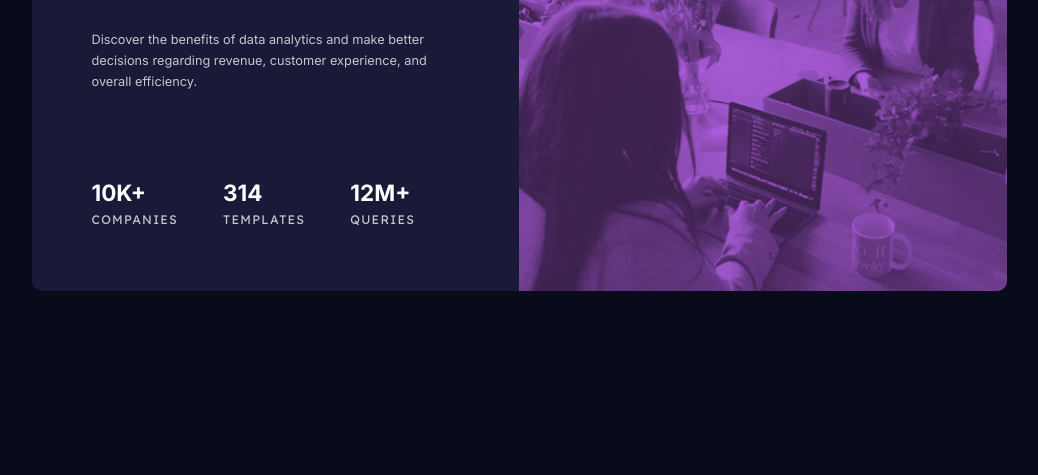
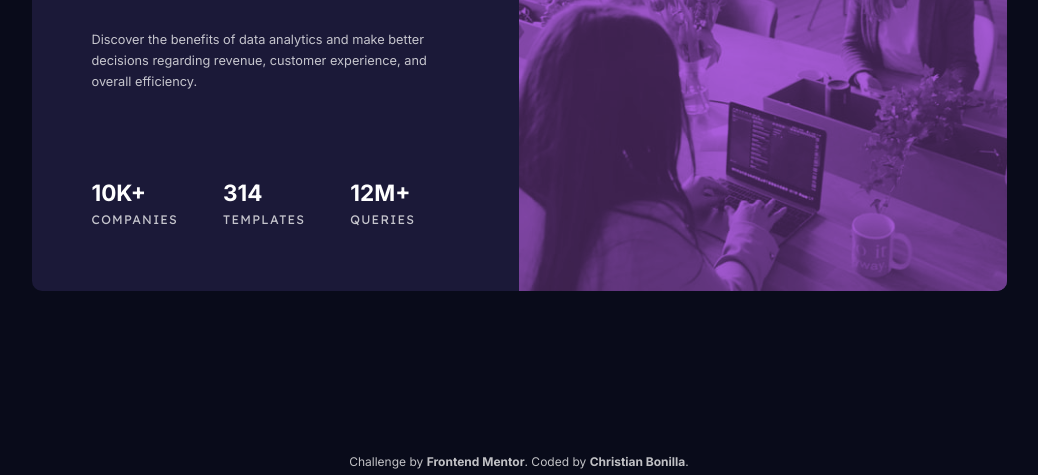
Before and after one commit to cbonilladev-practice/frontend_mentor, a plain HTML site: page Stats preview card component/index.html in a window 1280 px wide. Shown: the part 325-800 px from the top of the page, without its empty margins (121-1159 px from the left). Drawn offline with Linux system fonts and the light colour scheme.

Commit message:
Added attribution.

```diff
--- a/Stats preview card component/index.html
+++ b/Stats preview card component/index.html
@@ -46,10 +46,10 @@
     </div>
   </section>
 
-  <!-- <div class="attribution">
+  <div class="attribution">
     Challenge by <a href="https://www.frontendmentor.io?ref=challenge" target="_blank">Frontend Mentor</a>.
-    Coded by <a href="#">Your Name Here</a>.
-  </div> -->
+    Coded by <a href="#">Christian Bonilla</a>.
+  </div>
 </body>
 
 </html>
--- a/Stats preview card component/style.css
+++ b/Stats preview card component/style.css
@@ -100,6 +100,21 @@ ul {
 	letter-spacing: .1em;
 }
 
+.attribution {
+	position: absolute;
+	bottom: 0px;
+	margin-bottom: 0.5em;
+	font-size: 12px;
+	color: var(--Slightly-transparent-white)
+}
+
+.attribution>a {
+	font-size: 12px;
+	font-weight: bold;
+	color: var(--Slightly-transparent-white);
+	text-decoration: none;
+}
+
 @media screen and (max-width: 900px) {
 	body {
 		padding: 2em 2em;
```
Also changed, not shown: 1 other file.
